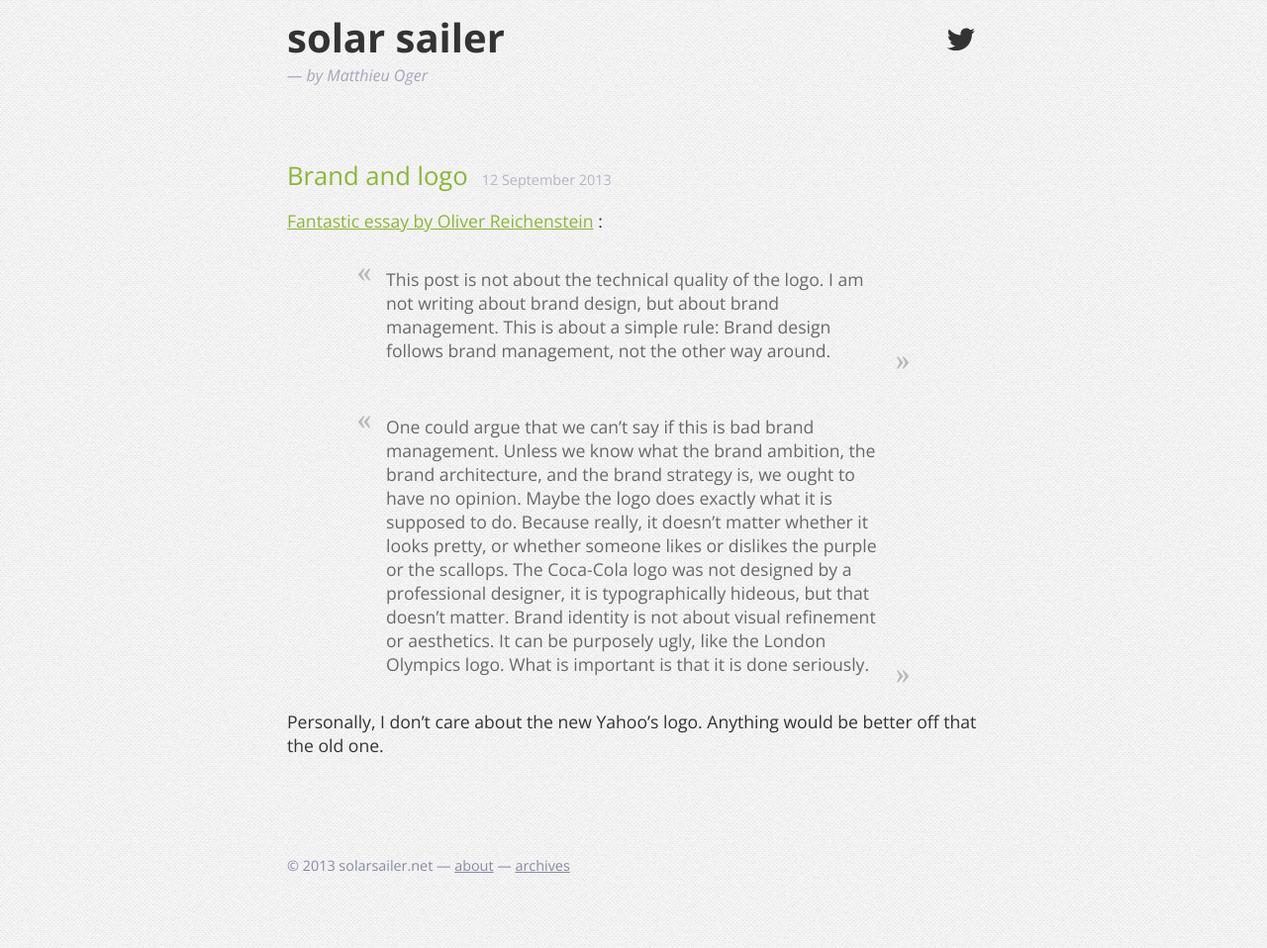
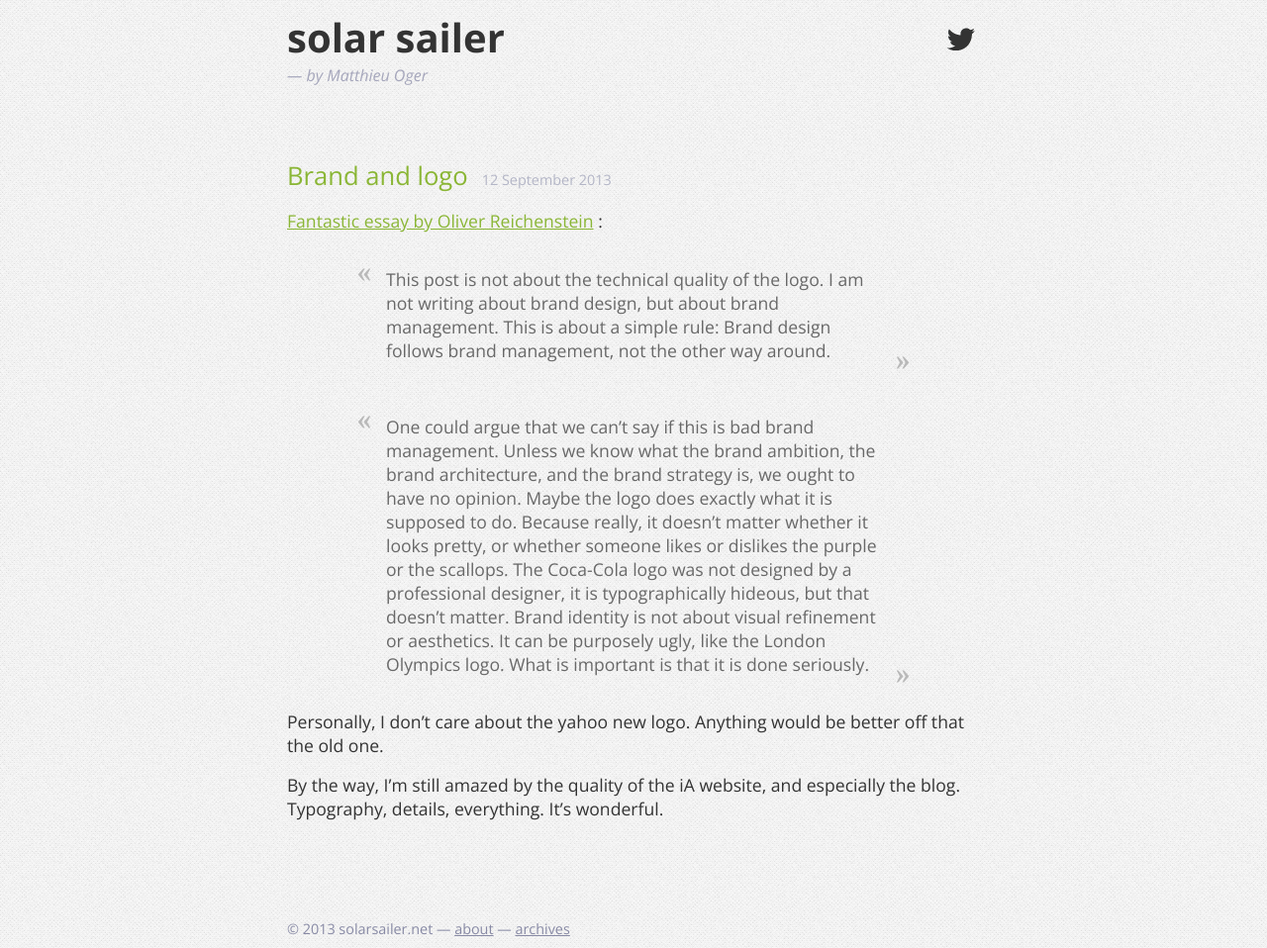
Before and after one commit to solarsailer/matthieuoger.com, a Jekyll site: the page built from _posts/2013-09-12-brand-and-logo.md, in a window 1280 px wide. Shown: the whole page at 99% size. Built offline with Jekyll 4.4.1, drawn with Linux system fonts in a browser that asks for light colours; Markdown is read by kramdown in place of the engine named in the settings; comment, search, counter and statistics services are not loaded.

Commit message:
Update post

```diff
--- a/_posts/2013-09-12-brand-and-logo.md
+++ b/_posts/2013-09-12-brand-and-logo.md
@@ -9,4 +9,6 @@
 
 > One could argue that we can’t say if this is bad brand management. Unless we know what the brand ambition, the brand architecture, and the brand strategy is, we ought to have no opinion. Maybe the logo does exactly what it is supposed to do. Because really, it doesn’t matter whether it looks pretty, or whether someone likes or dislikes the purple or the scallops. The Coca-Cola logo was not designed by a professional designer, it is typographically hideous, but that doesn’t matter. Brand identity is not about visual refinement or aesthetics. It can be purposely ugly, like the London Olympics logo. What is important is that it is done seriously.
 
-Personally, I don't care about the new Yahoo's logo. Anything would be better off that the old one.
+Personally, I don't care about the yahoo new logo. Anything would be better off that the old one.
+
+By the way, I'm still amazed by the quality of the iA website, and especially the blog. Typography, details, everything. It's wonderful.
```
